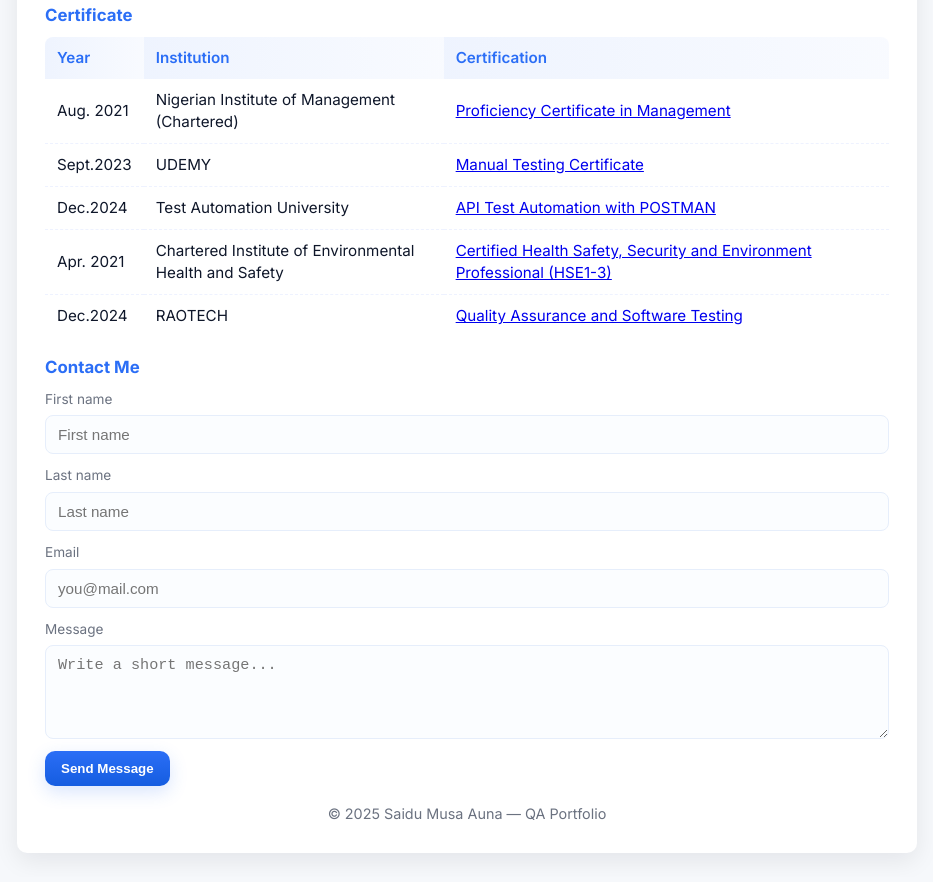
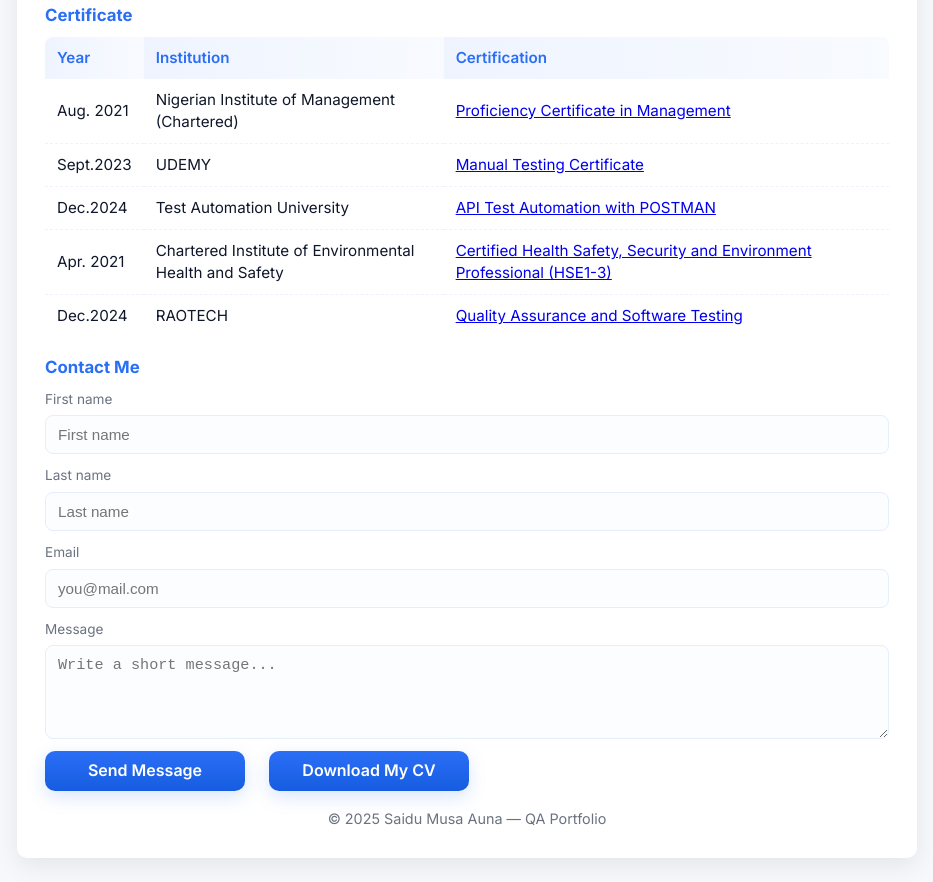
Before and after one commit to Auna19/Biodata, a plain HTML site: page index.html in a window 1280 px wide. Shown: the part 774-1656 px from the top of the page, without its empty margins (173-1106 px from the left). Drawn offline with Linux system fonts and the light colour scheme.

Commit message:
Add Download CV button and style adjustments for buttons

```diff
--- a/index.html
+++ b/index.html
@@ -166,8 +166,19 @@
 
 
       <div class="form-actions">
-        <button type="submit" class="btn btn-primary">Send Message</button>
+  <button type="submit" class="btn btn-primary btn-same">Send Message</button>
+
+
+    <!-- Download CV button (styled same as button) -->
+  <a href="https://drive.google.com/uc?export=download&id=1GRDoN3cG4PrAic__Lgh5r2x7FM7ahKbu"
+     download="Saidu_Musa_Auna_CV.pdf"
+  class="btn btn-primary no-underline btn-same">
+    Download My CV
+  </a>
+
       </div>
+
+
     </form>
     <div id="toast"></div>
 
--- a/script.js
+++ b/script.js
@@ -43,3 +43,8 @@ function showToast(message, type) {
     toast.className = toast.className.replace("show", "");
   }, 3000);
 }
+
+
+document.querySelector('a[download]').addEventListener('click', function() {
+  showToast("Your CV is downloading...", "success");
+});
--- a/styles.css
+++ b/styles.css
@@ -1,3 +1,30 @@
+/* Make Send Message and Download CV buttons same size and font */
+.btn-same,
+.btn.btn-primary.no-underline.btn-same {
+    width: 200px !important;
+    font-size: 1rem !important;
+    padding: 10px 16px !important;
+    box-sizing: border-box !important;
+    display: inline-block !important;
+    text-align: center !important;
+    vertical-align: middle !important;
+    white-space: nowrap !important;
+    font-family: inherit !important;
+    border: none !important;
+    background: linear-gradient(180deg, var(--accent), #155de0) !important;
+    color: #fff !important;
+    border-radius: 10px !important;
+    font-weight: 600 !important;
+    line-height: 1.2 !important;
+    box-shadow: 0 6px 18px rgba(43, 110, 246, 0.18) !important;
+    transition: transform 120ms ease, box-shadow 120ms ease !important;
+    cursor: pointer !important;
+}
+
+/* Add spacing between the two buttons */
+.form-actions .btn-same:not(:last-child) {
+    margin-right: 16px;
+}
 /* Basic reset */
 * {
     box-sizing: border-box;
@@ -245,3 +272,10 @@ textarea:focus {
 #toast.error {
     background-color: #dc2626;
 }
+
+/* Make link look exactly like button */
+.btn.btn-primary.no-underline {
+    text-decoration: none;   /* remove underline */
+    display: inline-block;   /* behave like button */
+    text-align: center;
+}
```
